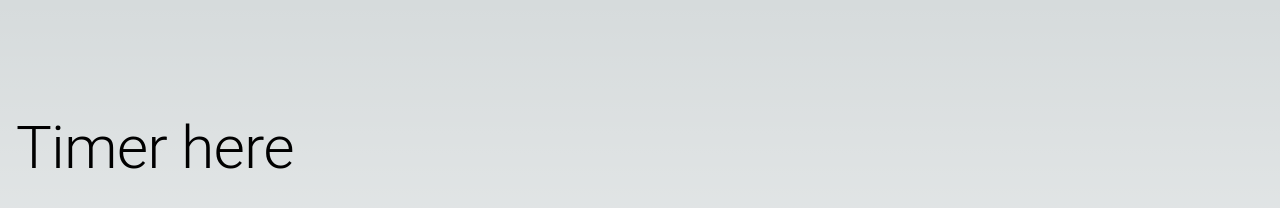
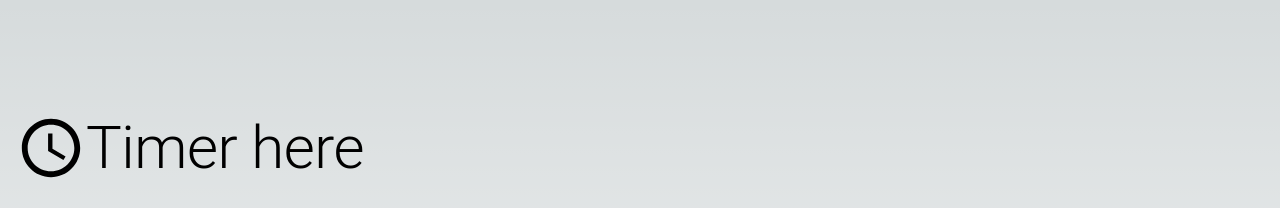
Before and after one commit to Khvrram/Khvrram.github.io, a Next.js app in the folder nextjs-lofi-gen/: page / in a window 1280 px wide. Shown: the top 208 px of the page. Built offline with nearby package versions, Linux system fonts and the light colour scheme.

Commit message:
added a clock icon
page.js

```diff
--- a/nextjs-lofi-gen/src/app/page.js
+++ b/nextjs-lofi-gen/src/app/page.js
@@ -1,6 +1,6 @@
 import CategoryList from "@/components/categoryList";
 import SongList from "@/components/songList";
-import { PlayCircle } from "@mui/icons-material";
+import { AccessTime, PlayCircle } from "@mui/icons-material";
 import { Grid, IconButton, Typography } from "@mui/material";
 import Image from "next/image";
 
@@ -9,9 +9,17 @@ export default function Home() {
     // <main className="flex min-h-screen flex-col items-center justify-between p-24">
     <Grid container direction={"column"} sx={{ height: "100%", width: "100%" }}>
       <Grid container alignItems={"flex-end"} item xs={3} p={2}>
-        <Typography variant="h2" fullWidth>
-          Timer here
-        </Typography>
+        <Grid
+          item
+          container
+          alignItems={"center"}
+          justifyContent={"flex-start"}
+        >
+          <AccessTime sx={{ fontSize: "70px" }} />
+          <Typography variant="h2" fullWidth>
+            Timer here
+          </Typography>
+        </Grid>
       </Grid>
       <Grid
         container
@@ -38,15 +46,6 @@ export default function Home() {
           justifyContent={"flex-start"}
           alignItems={"flex-end"}
         >
-          {/* <img
-            src={"/milky_way.jpg"}
-            style={{
-              maxWidth: "100%",
-              height: "auto",
-              borderRadius: "50px",
-              padding: "20px",
-            }}
-          /> */}
           <Grid container justifyContent={"space-between"}>
             <Grid item xs>
               <Typography variant="h3">Lofi</Typography>
@@ -66,9 +65,6 @@ export default function Home() {
           </Grid>
         </Grid>
         <Grid item container sm={12} md={6}>
-          {/* <Typography variant="h1" textAlign={"center"} fullWidth>
-            List section
-          </Typography> */}
           <SongList />
         </Grid>
       </Grid>
@@ -82,23 +78,8 @@ export default function Home() {
         alignItems={"center"}
         padding={2}
       >
-        {/* <Typography variant="h1" textAlign={"center"} fullWidth>
-          Category section
-        </Typography> */}
         <CategoryList />
       </Grid>
-      {/* <Grid
-        item
-        xs={1}
-        direction={"row"}
-        container
-        justifyContent={"center"}
-        alignItems={"center"}
-      >
-        <Typography variant="h1" textAlign={"center"} fullWidth>
-          Player section
-        </Typography>
-      </Grid> */}
     </Grid>
     // </main>
   );
```
